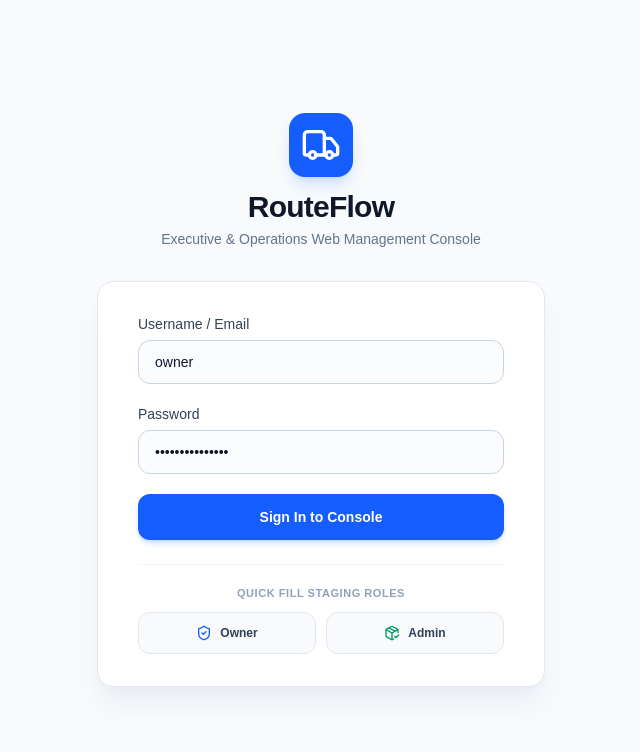
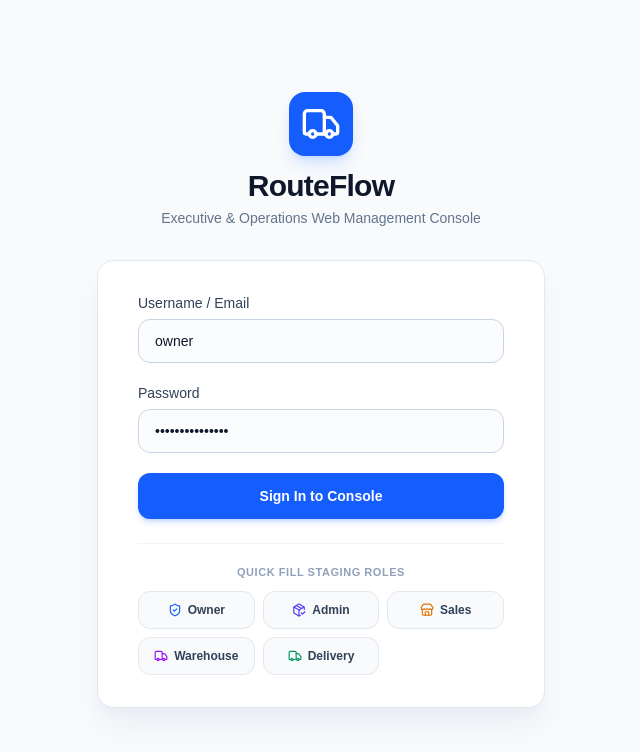
Before and after one commit to thisisrakeshhhh/app, a Next.js app in the folder web/: page /login in a window 1280 px wide. Shown: the top 752 px of the page, without its empty margins (319-959 px from the left). Built offline with nearby package versions, Linux system fonts and the light colour scheme; no server answers.

Commit message:
feat(multi-platform): support web access for all roles with role-based navigation and quick fill

```diff
--- a/web/src/app/dashboard/page.tsx
+++ b/web/src/app/dashboard/page.tsx
@@ -113,6 +113,16 @@ export default function DashboardPage() {
       return;
     }
     setUser(u);
+    const r = u.role?.toUpperCase();
+    if (r === 'SALESPERSON' || r === 'SALES') {
+      setActiveTab('retailers');
+    } else if (r === 'WAREHOUSE_MANAGER' || r === 'WAREHOUSE') {
+      setActiveTab('products');
+    } else if (r === 'DELIVERY_EXECUTIVE' || r === 'DELIVERY') {
+      setActiveTab('orders');
+    } else {
+      setActiveTab('overview');
+    }
     loadAllData();
   }, [router]);
 
@@ -389,14 +399,24 @@ export default function DashboardPage() {
         </div>
 
         {/* Navigation Tabs - Responsive Scrollable Bar */}
+        {(() => {
+          const role = user?.role?.toUpperCase() || 'OWNER';
+          const isOwnerOrAdmin = role === 'OWNER' || role === 'ADMIN';
+          const isWarehouse = role === 'WAREHOUSE_MANAGER' || role === 'WAREHOUSE';
+          const isDelivery = role === 'DELIVERY_EXECUTIVE' || role === 'DELIVERY';
+          const isSales = role === 'SALESPERSON' || role === 'SALES';
+
+          const visibleTabs = [
+            ...(isOwnerOrAdmin ? [{ id: 'overview', label: 'Overview', icon: Building }] : []),
+            { id: 'orders', label: `Orders (${orders.length})`, icon: Package },
+            ...(isOwnerOrAdmin || isDelivery ? [{ id: 'handovers', label: `Cash Handover (${handovers.filter(h => h.status === 'PENDING').length})`, icon: Wallet }] : []),
+            ...(isOwnerOrAdmin || isWarehouse || isSales ? [{ id: 'products', label: `Products (${products.length})`, icon: Truck }] : []),
+            ...(isOwnerOrAdmin || isSales ? [{ id: 'retailers', label: `Retailers (${retailers.length})`, icon: Store }] : []),
+          ];
+
+          return (
             <div className="max-w-7xl mx-auto px-4 sm:px-6 lg:px-8 flex gap-1.5 sm:gap-2 overflow-x-auto border-t border-slate-100 py-2 scrollbar-none">
-          {[
-            { id: 'overview', label: 'Overview', icon: Building },
-            { id: 'orders', label: `Orders (${orders.length})`, icon: Package },
-            { id: 'handovers', label: `Cash Handover (${handovers.filter(h => h.status === 'PENDING').length})`, icon: Wallet },
-            { id: 'products', label: `Products (${products.length})`, icon: Truck },
-            { id: 'retailers', label: `Retailers (${retailers.length})`, icon: Store },
-          ].map((tab) => {
+              {visibleTabs.map((tab) => {
                 const Icon = tab.icon;
                 const isSelected = activeTab === tab.id;
                 return (
@@ -415,10 +435,43 @@ export default function DashboardPage() {
                 );
               })}
             </div>
+          );
+        })()}
       </header>
 
       {/* Main Content */}
       <main className="max-w-7xl mx-auto px-4 sm:px-6 lg:px-8 py-5 sm:py-8 flex-1 w-full">
+        {/* Role Banner for Field Roles */}
+        {(() => {
+          const role = user?.role?.toUpperCase() || 'OWNER';
+          const isOwnerOrAdmin = role === 'OWNER' || role === 'ADMIN';
+          const isWarehouse = role === 'WAREHOUSE_MANAGER' || role === 'WAREHOUSE';
+          const isDelivery = role === 'DELIVERY_EXECUTIVE' || role === 'DELIVERY';
+          const isSales = role === 'SALESPERSON' || role === 'SALES';
+
+          if (isOwnerOrAdmin) return null;
+
+          return (
+            <div className="mb-4 sm:mb-6 p-3.5 sm:p-4 bg-gradient-to-r from-blue-50 to-indigo-50 border border-blue-200 rounded-2xl text-blue-900 text-xs sm:text-sm flex flex-col sm:flex-row items-start sm:items-center justify-between gap-3 shadow-xs">
+              <div className="flex items-center gap-3">
+                <span className="text-xl sm:text-2xl">📱</span>
+                <div>
+                  <p className="font-bold text-slate-900">Mobile App Recommended for Field Roles</p>
+                  <p className="text-slate-600 text-xs mt-0.5">
+                    {isSales && 'Live shop onboarding with GPS, catalog ordering, and cash collections are built for the RouteFlow Android phone app.'}
+                    {isWarehouse && 'Real-time picking, packing, and godown scanner operations are optimized for the RouteFlow Android phone app.'}
+                    {isDelivery && 'Turn-by-turn route delivery, customer OTP proof, and cash handovers are handled via the RouteFlow Android phone app.'}
+                    {' This web console provides fallback office & emergency desktop access.'}
+                  </p>
+                </div>
+              </div>
+              <span className="px-2.5 py-1 bg-white border border-blue-200 text-blue-700 rounded-lg font-semibold text-[11px] whitespace-nowrap self-start sm:self-center shadow-xs">
+                Web Fallback Mode
+              </span>
+            </div>
+          );
+        })()}
+
         {message && (
           <div className="mb-4 sm:mb-6 p-3 bg-emerald-50 border border-emerald-200 rounded-xl text-emerald-800 text-xs sm:text-sm flex items-center justify-between">
             <span>{message}</span>
--- a/web/src/app/login/page.tsx
+++ b/web/src/app/login/page.tsx
@@ -23,8 +23,9 @@ export default function LoginPage() {
         body: JSON.stringify({ username, password }),
       });
 
-      if (!['OWNER', 'ADMIN'].includes(res.user.role)) {
-        throw new Error(`Web Dashboard is for Owner and Admin roles only. Logged in as ${res.user.role}.`);
+      const allowedRoles = ['OWNER', 'ADMIN', 'SALESPERSON', 'WAREHOUSE_MANAGER', 'DELIVERY_EXECUTIVE'];
+      if (!allowedRoles.includes(res.user.role)) {
+        throw new Error(`Unauthorized role: ${res.user.role}.`);
       }
 
       setSession(res);
@@ -110,22 +111,46 @@ export default function LoginPage() {
             <p className="text-[11px] font-semibold text-slate-400 uppercase tracking-wider text-center mb-2.5">
               Quick Fill Staging Roles
             </p>
-            <div className="grid grid-cols-2 gap-2 sm:gap-2.5">
+            <div className="grid grid-cols-2 sm:grid-cols-3 gap-2">
               <button
                 type="button"
                 onClick={() => quickFill('owner', 'RouteFlow@2026!')}
-                className="flex items-center justify-center gap-1.5 sm:gap-2 py-2.5 px-3 text-xs font-semibold rounded-xl bg-slate-50 hover:bg-blue-50/60 hover:border-blue-300 text-slate-700 hover:text-blue-700 border border-slate-200 transition cursor-pointer min-h-[42px]"
+                className="flex items-center justify-center gap-1.5 py-2 px-2.5 text-xs font-semibold rounded-xl bg-slate-50 hover:bg-blue-50/60 hover:border-blue-300 text-slate-700 hover:text-blue-700 border border-slate-200 transition cursor-pointer min-h-[38px]"
               >
-                <ShieldCheck className="w-4 h-4 text-blue-600" />
+                <ShieldCheck className="w-3.5 h-3.5 text-blue-600" />
                 Owner
               </button>
               <button
                 type="button"
                 onClick={() => quickFill('admin', 'RouteFlow@2026!')}
-                className="flex items-center justify-center gap-1.5 sm:gap-2 py-2.5 px-3 text-xs font-semibold rounded-xl bg-slate-50 hover:bg-emerald-50/60 hover:border-emerald-300 text-slate-700 hover:text-emerald-700 border border-slate-200 transition cursor-pointer min-h-[42px]"
+                className="flex items-center justify-center gap-1.5 py-2 px-2.5 text-xs font-semibold rounded-xl bg-slate-50 hover:bg-indigo-50/60 hover:border-indigo-300 text-slate-700 hover:text-indigo-700 border border-slate-200 transition cursor-pointer min-h-[38px]"
               >
-                <PackageCheck className="w-4 h-4 text-emerald-600" />
+                <PackageCheck className="w-3.5 h-3.5 text-indigo-600" />
                 Admin
+              </button>
+              <button
+                type="button"
+                onClick={() => quickFill('sales', 'RouteFlow@2026!')}
+                className="flex items-center justify-center gap-1.5 py-2 px-2.5 text-xs font-semibold rounded-xl bg-slate-50 hover:bg-amber-50/60 hover:border-amber-300 text-slate-700 hover:text-amber-700 border border-slate-200 transition cursor-pointer min-h-[38px]"
+              >
+                <Store className="w-3.5 h-3.5 text-amber-600" />
+                Sales
+              </button>
+              <button
+                type="button"
+                onClick={() => quickFill('warehouse', 'RouteFlow@2026!')}
+                className="flex items-center justify-center gap-1.5 py-2 px-2.5 text-xs font-semibold rounded-xl bg-slate-50 hover:bg-purple-50/60 hover:border-purple-300 text-slate-700 hover:text-purple-700 border border-slate-200 transition cursor-pointer min-h-[38px]"
+              >
+                <Truck className="w-3.5 h-3.5 text-purple-600" />
+                Warehouse
+              </button>
+              <button
+                type="button"
+                onClick={() => quickFill('delivery', 'RouteFlow@2026!')}
+                className="col-span-2 sm:col-span-1 flex items-center justify-center gap-1.5 py-2 px-2.5 text-xs font-semibold rounded-xl bg-slate-50 hover:bg-emerald-50/60 hover:border-emerald-300 text-slate-700 hover:text-emerald-700 border border-slate-200 transition cursor-pointer min-h-[38px]"
+              >
+                <Truck className="w-3.5 h-3.5 text-emerald-600" />
+                Delivery
               </button>
             </div>
           </div>
```
Also changed, not shown: 1 other file (tests, documents, lock files or other folders). Lines whose indentation alone changed are shown as unchanged.
